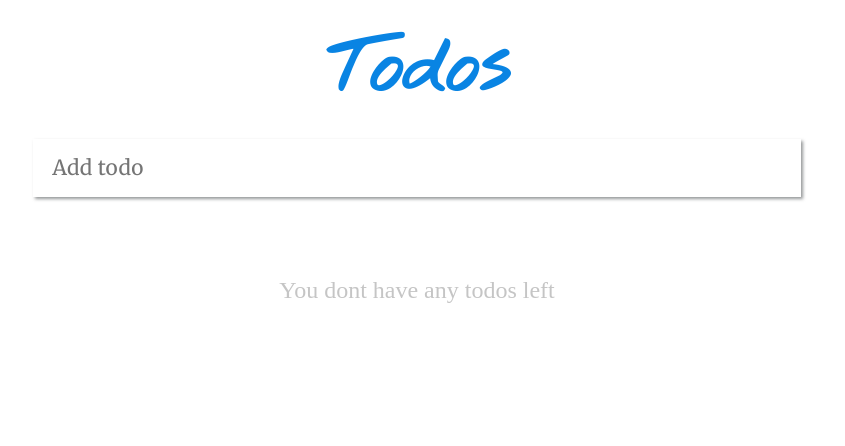
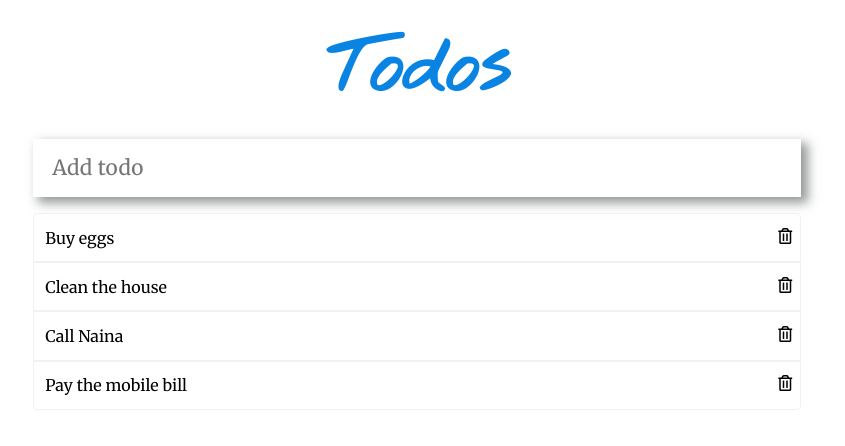
Before and after one commit to bijaydas/todos, a React app: page / in a window 1280 px wide. Shown: the top 446 px of the page, without its empty margins (223-1068 px from the left). Built offline with nearby package versions, Linux system fonts and the light colour scheme.

Commit message:
Added the updated todo list

```diff
--- a/src/components/App.js
+++ b/src/components/App.js
@@ -9,26 +9,22 @@ class App extends React.Component {
         this.state = {
             addTodoValue: '',
             todoList: [
-                // {
-                //     id: 1,
-                //     todo: 'Making coffee'
-                // },
-                // {
-                //     id: 2,
-                //     todo: 'Go for a walk'
-                // },
-                // {
-                //     id: 3,
-                //     todo: 'Buy an iPad'
-                // },
-                // {
-                //     id: 4,
-                //     todo: 'Move to Paris'
-                // },
-                // {
-                //     id: 5,
-                //     todo: 'Move to Chzech Republic'
-                // }
+                {
+                    id: 1,
+                    todo: 'Buy eggs'
+                },
+                {
+                    id: 2,
+                    todo: 'Clean the house'
+                },
+                {
+                    id: 3,
+                    todo: 'Call Naina'
+                },
+                {
+                    id: 4,
+                    todo: 'Pay the mobile bill'
+                }
             ]
         };
 
--- a/src/css/master.css
+++ b/src/css/master.css
@@ -25,6 +25,10 @@ section.todoOp .input-field input {
     color: rgba(45, 52, 54,1.0);
     box-shadow: 2px 2px 3px rgba(45, 52, 54, 0.5);
 }
+section.todoOp .input-field input:focus {
+    box-shadow: 6px 5px 10px 1px rgba(45, 52, 54, 0.5);
+}
+
 .todo-list-container {
     margin-top: 1rem;
 }
```
